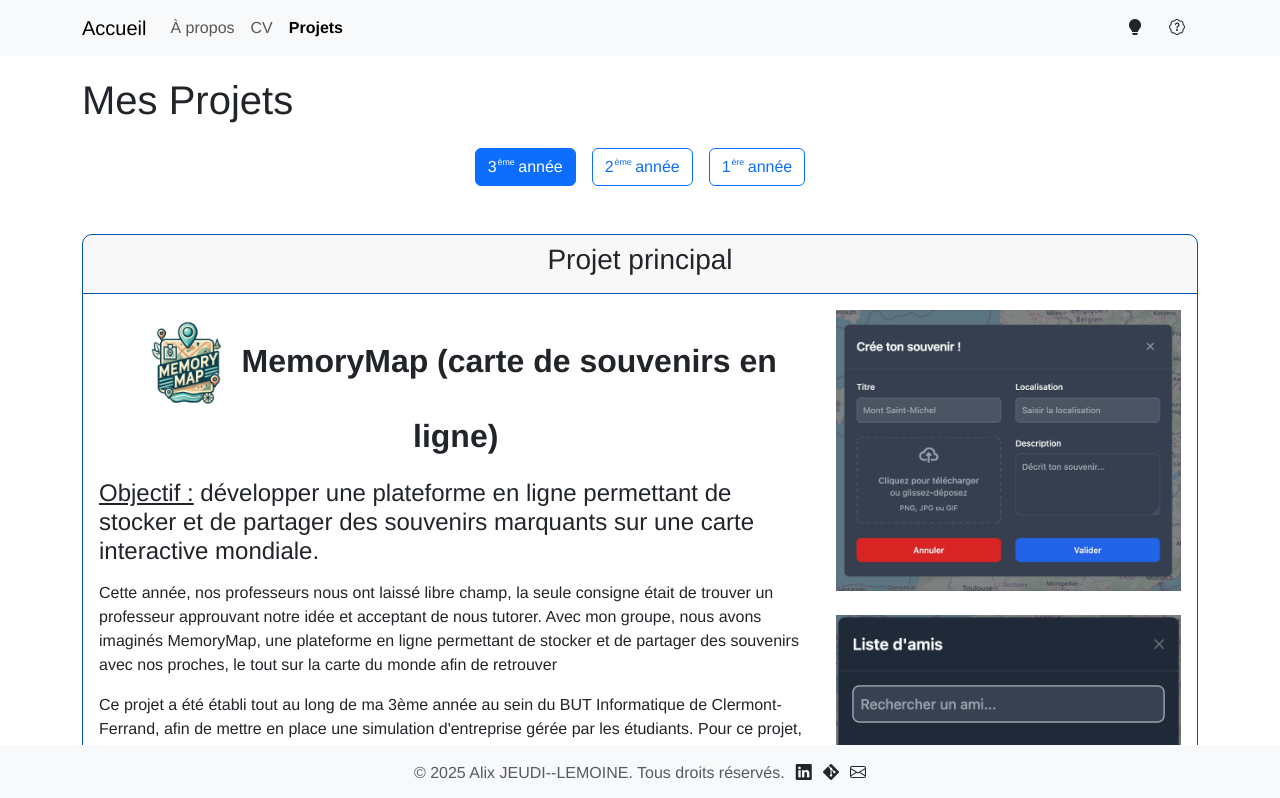
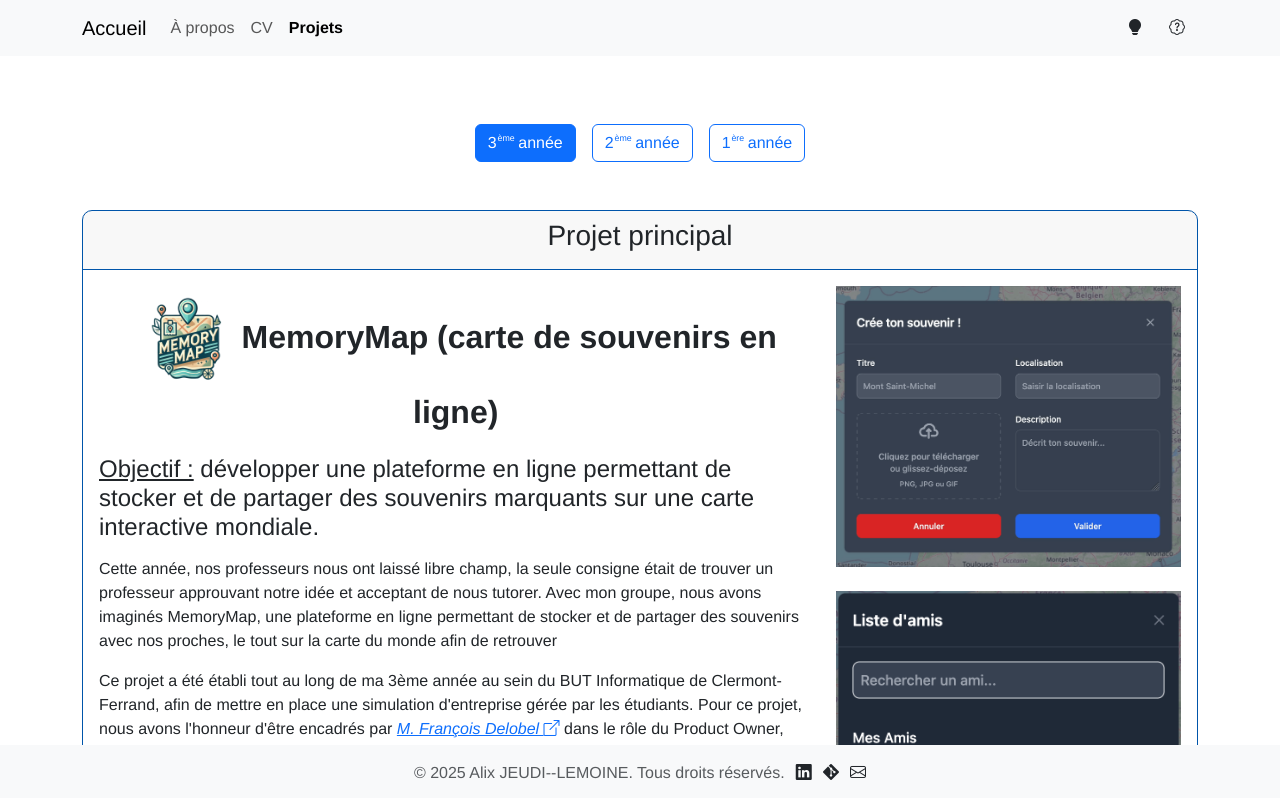
Before and after one commit to JdAlix/portfolio, a Vue app in the folder portfolio/: page /projects in a window 1280 px wide. Shown: the top 798 px of the page. Built offline with nearby package versions, Linux system fonts and the light colour scheme.

Commit message:
✨ Réorganisation de la vue des projets : ajout de transitions, amélioration de la structure et suppression contenu commenté.

```diff
--- a/portfolio/src/views/ProjectsView.vue
+++ b/portfolio/src/views/ProjectsView.vue
@@ -1,7 +1,5 @@
 <template>
-    <div class="container">
-      <h1 class="mb-4">Mes Projets</h1>
-
+    <div class="container pt-5">
       <!-- Sélecteur d'année -->
       <div class="text-center mb-5">
         <button
@@ -13,6 +11,8 @@
         </button>
       </div>
 
+      <transition name="fade-slide" mode="out-in">
+        <div :key="selectedYear">
           <div v-if="selectedYear === '3'">
             <!-- Projets 3ème année -->
             <div class="card mb-5">
@@ -44,7 +44,10 @@
                     <p>
                       Ce projet a été établi tout au long de ma 3ème année au sein du BUT Informatique de
                       Clermont-Ferrand, afin de mettre en place une simulation d'entreprise gérée par les étudiants.
-                  Pour ce projet, nous avons l'honneur d'être encadrés par <a href="https://limos.fr/detailperson/310"><em>M. François Delobel</em></a>
+                      Pour ce projet, nous avons l'honneur d'être encadrés par <a href="https://limos.fr/detailperson/310" target="_blank">
+                        <em>M. François Delobel </em>
+                        <em class="bi bi-box-arrow-up-right"></em>
+                      </a>
                       dans le rôle du Product Owner, avec le suivi de notre tutrice de projet
                       <em>Mme Neddra Chatti</em> (professeure de gestion).
                     </p>
@@ -154,7 +157,7 @@
                       Dans le cadre de la migration du système d'information de la CARSAT Auvergne de SharePoint 2010 à SharePoint Online,
                       un des sites utilisés par le département retraite comportait une fonctionnalité "Tableau" non portée vers la nouvelle version,
                       sauf en utilisant des outils comme
-                  <a href="https://api.memorymap.fr/docs" target="_blank">
+                      <a href="https://www.sharegate.com/fr" target="_blank">
                         ShareGate
                         <em class="bi bi-box-arrow-up-right"></em>
                       </a>,
@@ -234,28 +237,6 @@
                       dans le rôle du Product Owner, tout cela encadré par notre tutrice de projet
                       <a href="https://fr.linkedin.com/in/audrey-pouclet-29645a43"><em>Mme Audrey Pouclet</em></a> (professeure de gestion).
                     </p>
-
-                <!-- /!\ Dépassement des 15 lignes autorisées /!\
-                <p>
-                  Les mini-jeux retenus sont les suivants:
-
-                  <ul>
-                    <li>
-                      Quizz (style Kahoot) : des questions sont posées aux participants et ceux-ci doivent
-                      choisir une des 4 réponses proposées dans le temps imparti. Si la réponse est bonne
-                      le joueur gagne des points, le joueur ayant le plus de points gagne la partie !
-                    </li>
-
-                    <li>
-                      Pendu (jeu solo) : le système tire un scientifique au hasard selon les paramètres de la partie.
-                      Le joueur voit alors une photo du scientifique en plus de plusieurs indices
-                      (tel que sa nationalité ou encore sa date de naissance). A partir de ces informations
-                      le joueur devra retrouver le nom du scientifique sous la forme d'un pendu.
-                    </li>
-                  </ul>
-                </p>
-                -->
-
                     <p>
                       J'ai principalement été en charge de la partie développement de l'API REST (respectant HATEOAS),
                       en utilisant le framework Springboot.
@@ -288,12 +269,6 @@
                             class="w-100">
                       </div>
                     </div>
-
-                <!-- /!\ Dépassement /!\
-                <img src="@/assets/projets/sae_34/6.png"
-                    alt="Visuel d'un résultat affiché par l'API REST"
-                    class="w-100 mb-4">
-                -->
                   </div>
 
                 </div>
@@ -467,7 +442,8 @@
 
             </div>
           </div>
-
+        </div>
+      </transition>
     </div>
 </template>
 
@@ -521,4 +497,20 @@
   #recueil_besoins {
     border-radius: 35px;
   }
+
+  /* Transitions */
+  .fade-slide-enter-active,
+  .fade-slide-leave-active {
+    transition: all 0.3s ease;
+  }
+
+  .fade-slide-enter-from {
+    opacity: 0;
+    transform: translateX(30px);
+  }
+
+  .fade-slide-leave-to {
+    opacity: 0;
+    transform: translateX(-30px);
+  }
 </style>
```
Lines whose indentation alone changed are shown as unchanged.
